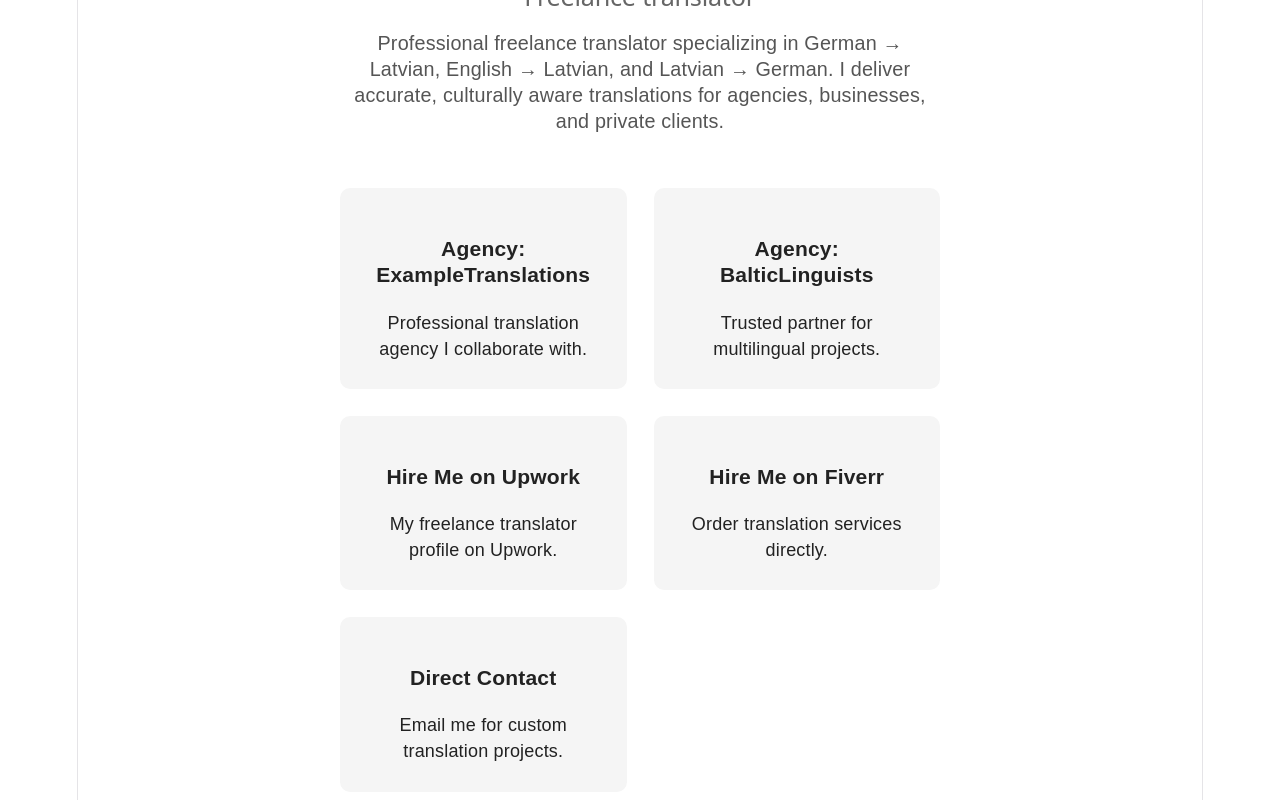
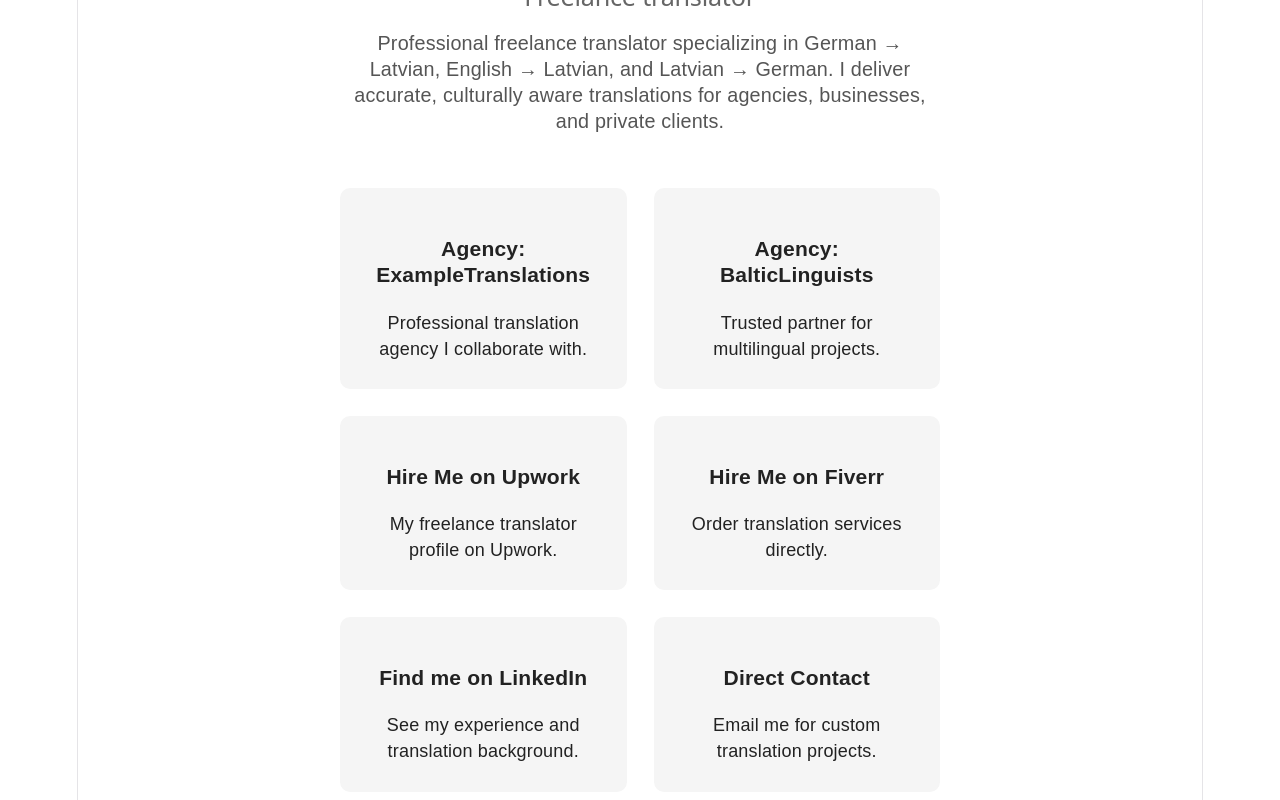
Before and after one commit to KouryuuLV/ieva.lukstina, a React (Vite) app: page / in a window 1280 px wide. Shown: the part 326-1126 px from the top of the page. Built offline with nearby package versions, Linux system fonts and the light colour scheme.

Commit message:
SEO + linkedIn card + jpg to webp

```diff
--- a/index.html
+++ b/index.html
@@ -4,6 +4,7 @@
     <meta charset="UTF-8" />
     <link rel="icon" type="image/svg+xml" href="/favicon.svg" />
     <meta name="viewport" content="width=device-width, initial-scale=1.0" />
+    <meta name="description" content="Ieva Lukstina — Professional freelance interpreter and translator specializing in English, German and Latvian. View services and contact information." />
     <title>Ieva Lukstiņa</title>
   </head>
   <body>
--- a/src/Portfolio.tsx
+++ b/src/Portfolio.tsx
@@ -1,5 +1,5 @@
 import "./Portfolio.css";
-import profileImage from "./assets/ieva.jpg";
+import profileImage from "./assets/ieva.webp";
 
 type LinkCardProps = {
   title: string;
@@ -15,7 +15,7 @@
       <header className="hero">
         <img
           src={profileImage}
-          alt="Your main portrait"
+          alt="Ieva Lukstiņa"
           className="hero-image"
         />
 
@@ -59,6 +59,12 @@
         />
 
         <LinkCard
+          title="Find me on LinkedIn"
+          description="See my experience and translation background."
+          url="https://www.linkedin.com/in/ieva-luksti%C5%86a-365b47112/"
+        />
+
+        <LinkCard
           title="Direct Contact"
           description="Email me for custom translation projects."
           url="mailto:ieva.lukstina.lv@gmail.com"
```
Also changed, not shown: public/robots.txt (added), src/assets/ieva.webp (added).
